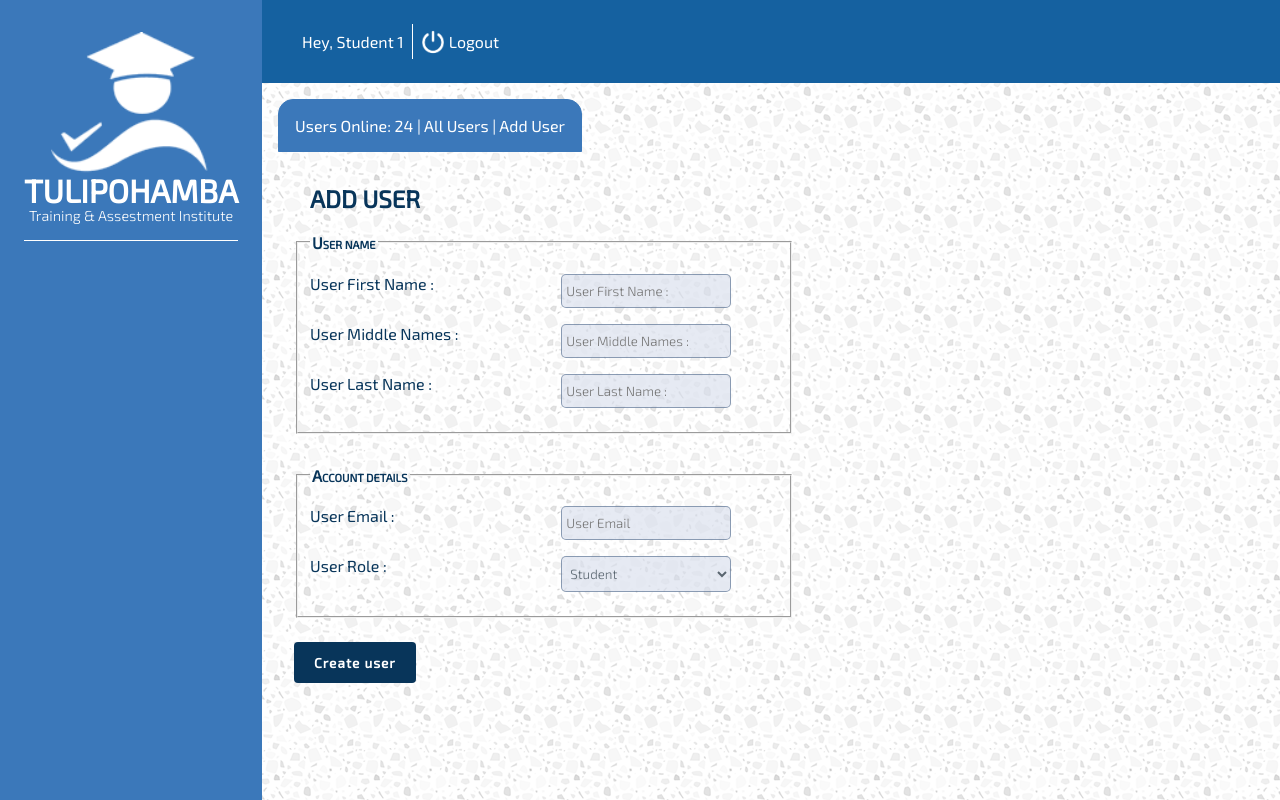
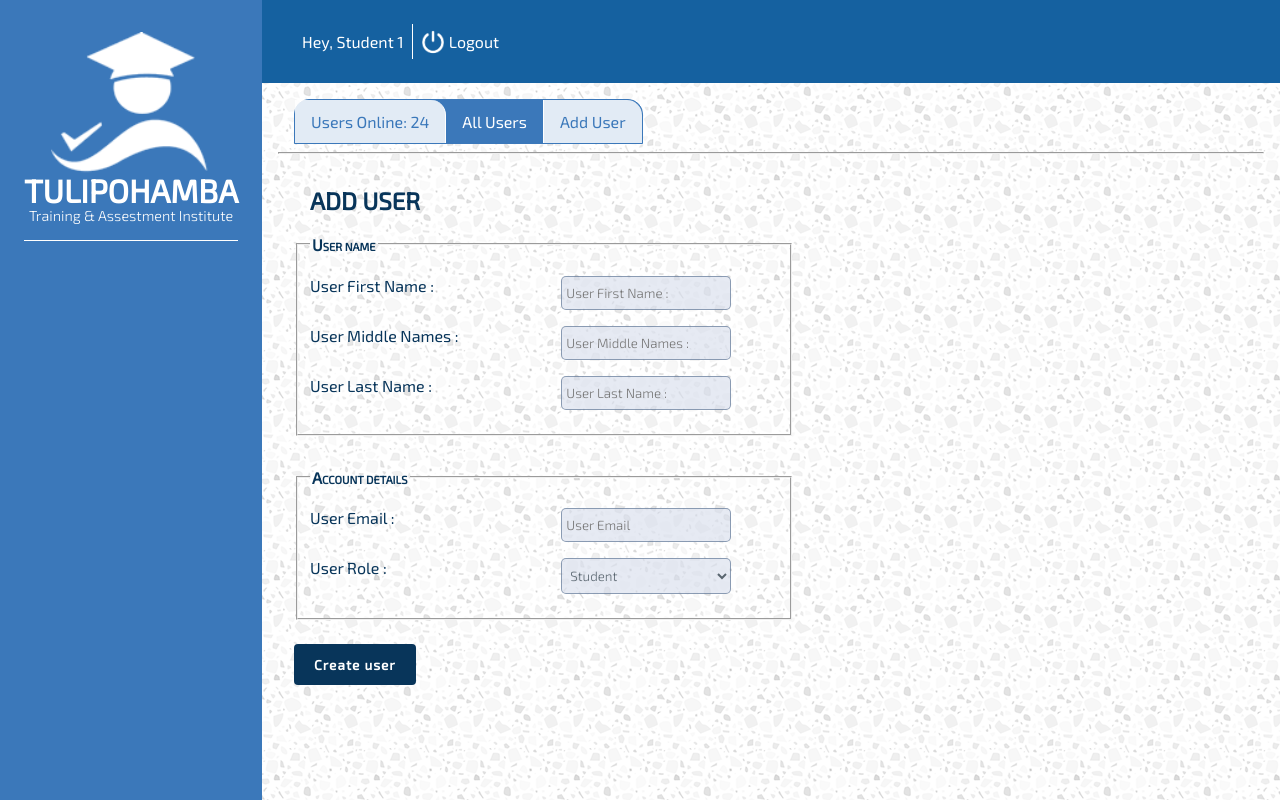
Before and after one commit to craig-tanaka/Tulipohamba-Portal, a plain HTML site: page public/add-user.html in a window 1280 px wide. Drawn offline with Linux system fonts and the light colour scheme; some packages are replaced by stand-ins of ours; no server answers.

Commit message:
added functionality to users pages nav

```diff
--- a/public/add-user.html
+++ b/public/add-user.html
@@ -69,9 +69,12 @@
       </div>
 
       <div class="users-content-body">
-          <div class="users-content-header">
-            Users Online: 24 | All Users | Add User
-          </div>
+          <nav class="users-nav">
+            <a href="./online-users.html" class="users-nav-link active">Users Online: 24</a>
+            <a href="#" class="users-nav-link">All Users</a>
+            <a href="#" class="users-nav-link active">Add User</a>
+          </nav>
+          <hr>
 
           <!-- Todo: The markup above is irratatin me, its not semantic enough too many divs -->
 
--- a/public/js/app.js
+++ b/public/js/app.js
@@ -49,7 +49,7 @@ function addUserSidebarLinks(user) {
     const sidebarLinks = {
         users: `<div class="sidebar-link">
                     <img src = "./img/users-vector.png" class="sidebar-link-img">
-                    <a href="../users.html">Users</a>
+                    <a href="../online-users.html">Users</a>
                 </div>`,
         studentElearning:   `<div class="sidebar-link">
                                 <img src="./img/elearning.png" class="sidebar-link-img">
--- a/public/style.css
+++ b/public/style.css
@@ -307,14 +307,37 @@ ________________________________*/
 
     display: flex;
 }
-.users-content-header {
+.users-nav {
     background-color: #3b78ba;
     border: 1px solid #3b78ba;
+    margin-left: 1rem;
     color: white;
-    padding: 1rem;
     width: max-content;
     border-radius: 15px 15px 0px 0px;
+    display: flex;
 }
+.users-nav-link{
+    padding: .75rem 1rem;
+    box-sizing: content-box;
+    color: white;
+    text-decoration: none;
+}
+.users-nav-link:not(:last-of-type){
+    border-right: 1px solid white;
+}
+.users-nav-link:hover{
+    text-decoration: underline;
+}
+.users-nav-link:active{
+    text-decoration: overline;
+}
+.users-nav-link.active{
+    background-color: rgba(255, 255, 255, 0.85);
+    border-radius: 0px 15px 0px 0px;
+    color: #3b78ba;
+}
+
+
 .content-main{
     margin-right: 2rem;
 }
```
Also changed, not shown: public/online-users.html (renamed from public/users.html, +6 -3 lines), public/all-users.html (added).
